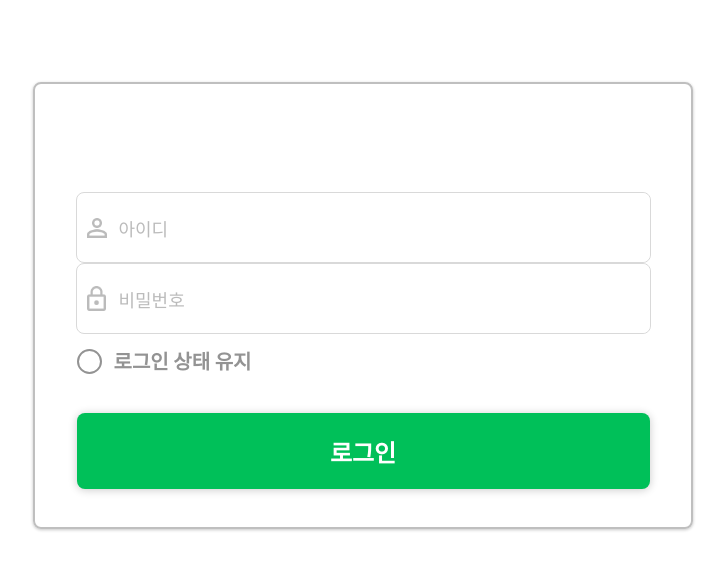
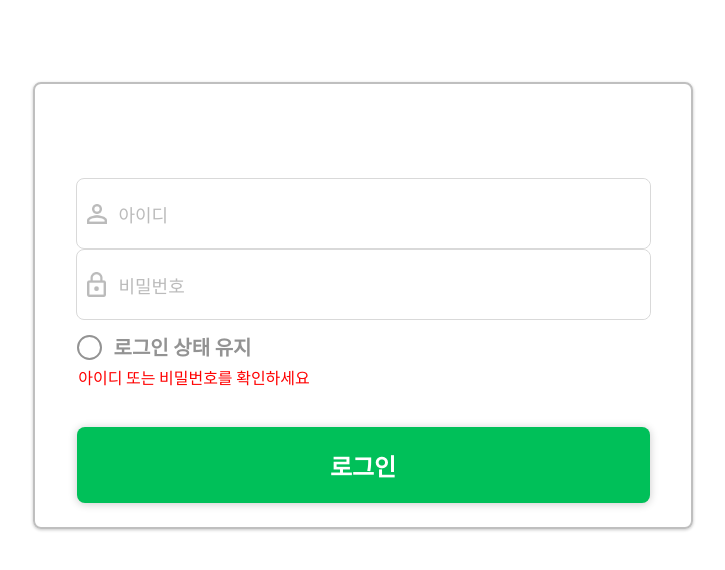
Before and after one commit to dotoriPocket/naverLogin, a website built with webpack: page index.html in a window 1280 px wide. Both pictures are taken after a click on the button "로그인". Shown: the part 126-696 px from the top of the page, without its empty margins (277-1002 px from the left). Built offline with nearby package versions, Linux system fonts and the light colour scheme.

Commit message:
add alert message feature

```diff
--- a/src/component/body/main.css
+++ b/src/component/body/main.css
@@ -17,13 +17,3 @@
     justify-content: center;
     align-items: center;
 }
-
-.tap_box {
-    width: 218px;
-    height: 75px;
-    margin: 0px;
-
-    border: 2px solid #BFBFBF;
-    border-radius: 8px;
-
-}
--- a/src/component/body/main.js
+++ b/src/component/body/main.js
@@ -1,10 +1,8 @@
 import "./main.css";
 
 const main_box = document.createElement("div");
-const tap_box = document.createElement("div");
 
 main_box.setAttribute("class", "main_box");
-tap_box.setAttribute("class", "tap_box");
 
 
 export default main_box;
--- a/src/component/button/button.js
+++ b/src/component/button/button.js
@@ -6,6 +6,25 @@ function btnText(text) {
     btn.setAttribute("class", "btn");
     btn.innerText = text;
 
+    btn.addEventListener("click", () => {
+
+        let idValue = document.getElementById("id_input").value;
+        let pwValue = document.getElementById("pw_input").value;
+
+        let failMessage = document.getElementsByClassName("alert_message")[0];
+        let mainBox = document.getElementsByClassName("main_box")[0];
+
+        if(idValue === "dotori" && pwValue === "1111") {
+            mainBox.classList.toggle("class", "main_Box");
+            mainBox.innerText = "로그인 성공";
+        }
+        else {
+            failMessage.innerText = "아이디 또는 비밀번호를 확인하세요";
+        }
+
+
+    })
+
     return btn;
 }
 
--- a/src/component/input/input.js
+++ b/src/component/input/input.js
@@ -17,16 +17,19 @@ function inputBox(type) {
     input_box.setAttribute("class", "input_box");
 
     input.setAttribute("class", "input");
+    input.setAttribute("value", "");
 
 
     if(type === "ID") {
         input_box.classList.add("input_margin");
+        input.setAttribute("id", "id_input");
         input_box.appendChild(idImg);
         input_box.appendChild(input);
         input.placeholder = "아이디";
     }
     else if(type === "PW") {
         input.setAttribute("type", "password");
+        input.setAttribute("id", "pw_input");
         input_box.appendChild(pwImg);
         input_box.appendChild(input);
         input.placeholder = "비밀번호";
--- /dev/null
+++ b/src/component/input/message.css
@@ -0,0 +1,8 @@
+.alert_message {
+    margin: 4px 338px 0px 0px;
+
+    font-family: 'Noto Sans KR', sans-serif;
+    font-size: 16px;
+    font-weight: 400;
+    color: red;
+}
--- /dev/null
+++ b/src/component/input/message.js
@@ -0,0 +1,7 @@
+import "./message.css";
+
+let alertMessage = document.createElement("p");
+
+alertMessage.setAttribute("class", "alert_message");
+
+export default alertMessage;
--- a/src/index.js
+++ b/src/index.js
@@ -4,6 +4,7 @@ import inputBox from './component/input/input';
 import head from './component/body/logo';
 import main_box from './component/body/main';
 import check_box from "./component/input/check";
+import alertMessage from "./component/input/message";
 
 function component() {
     const element = document.createElement('div');
@@ -15,6 +16,7 @@ function component() {
     main_box.appendChild(inputBox("ID"));
     main_box.appendChild(inputBox("PW"));
     main_box.appendChild(check_box);
+    main_box.appendChild(alertMessage);
     main_box.appendChild(btnText("로그인"));
 
     return element;
```
